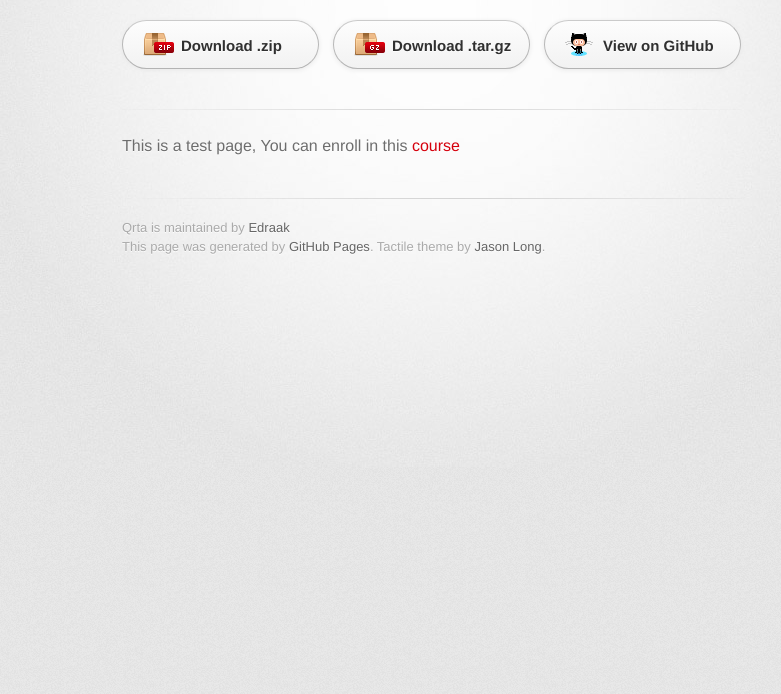
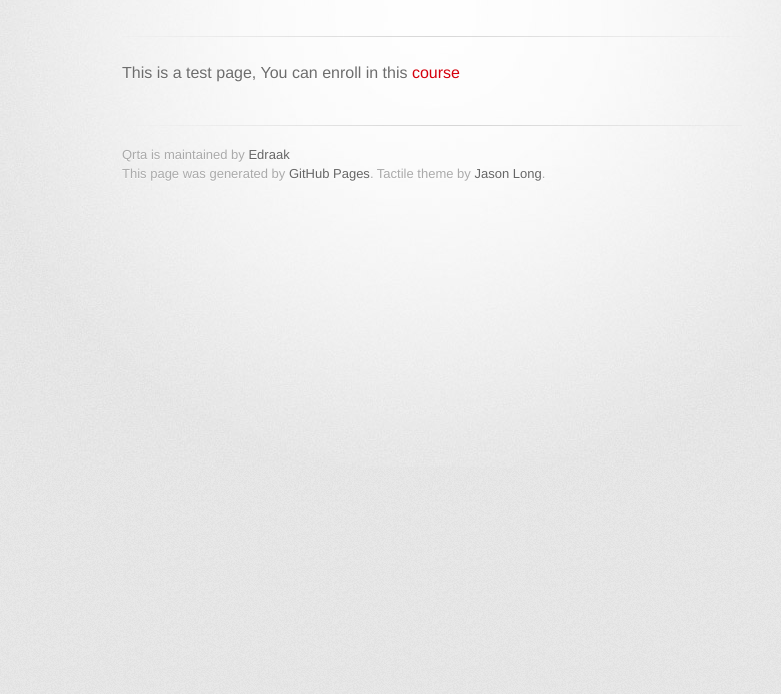
Before and after one commit to Edraak/QRTA, a plain HTML site: page index.html in a window 1280 px wide. Shown: the part 106-800 px from the top of the page, without its empty margins (208-989 px from the left). Drawn offline with Linux system fonts and the light colour scheme; a web font is replaced by a local one.

Commit message:
Update index.html

```diff
--- a/index.html
+++ b/index.html
@@ -22,12 +22,6 @@
           <h2></h2>
         </header>
 
-        <section id="downloads" class="clearfix">
-          <a href="https://github.com/Edraak/QRTA/zipball/master" id="download-zip" class="button"><span>Download .zip</span></a>
-          <a href="https://github.com/Edraak/QRTA/tarball/master" id="download-tar-gz" class="button"><span>Download .tar.gz</span></a>
-          <a href="https://github.com/Edraak/QRTA" id="view-on-github" class="button"><span>View on GitHub</span></a>
-        </section>
-
         <hr>
 
         <section id="main_content">
```
